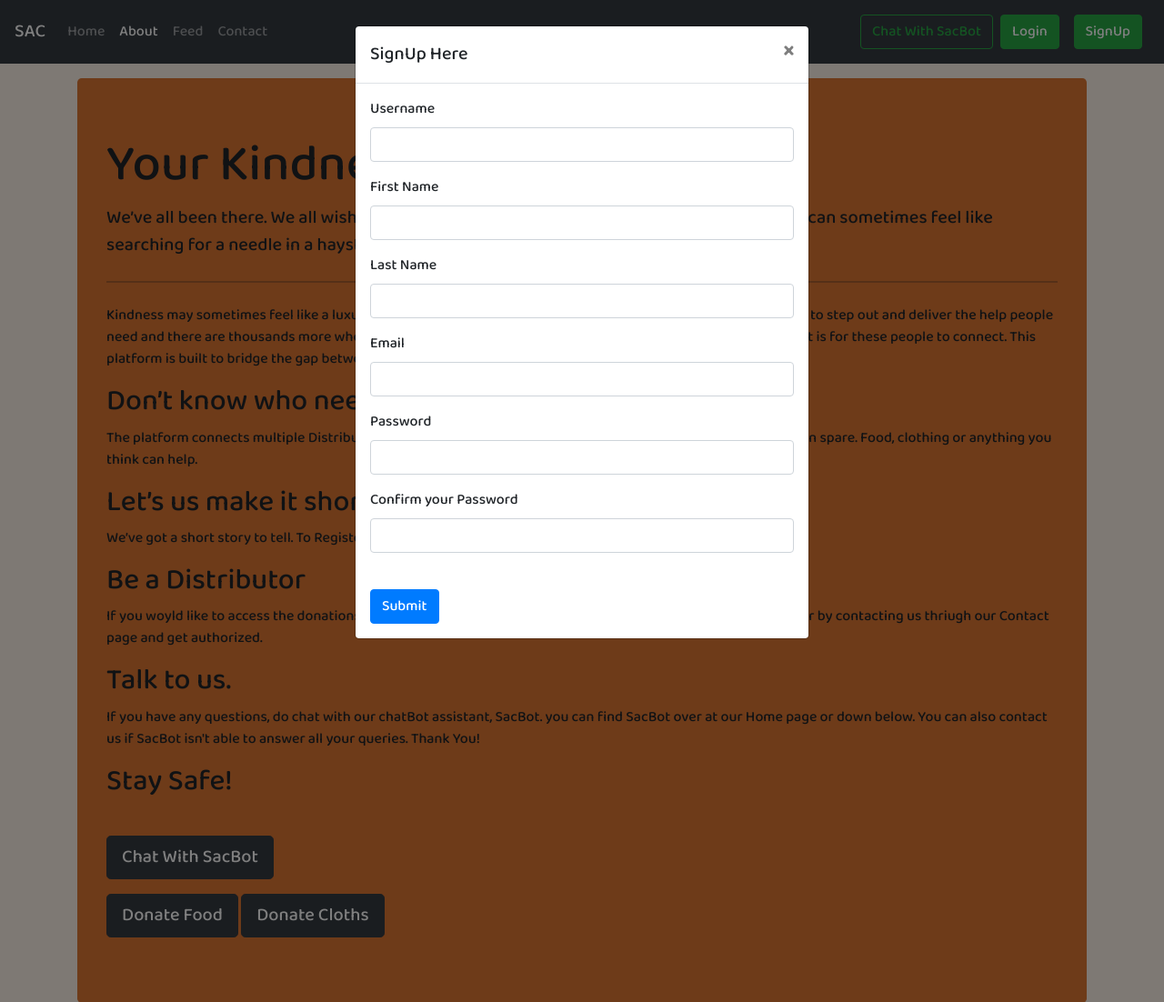
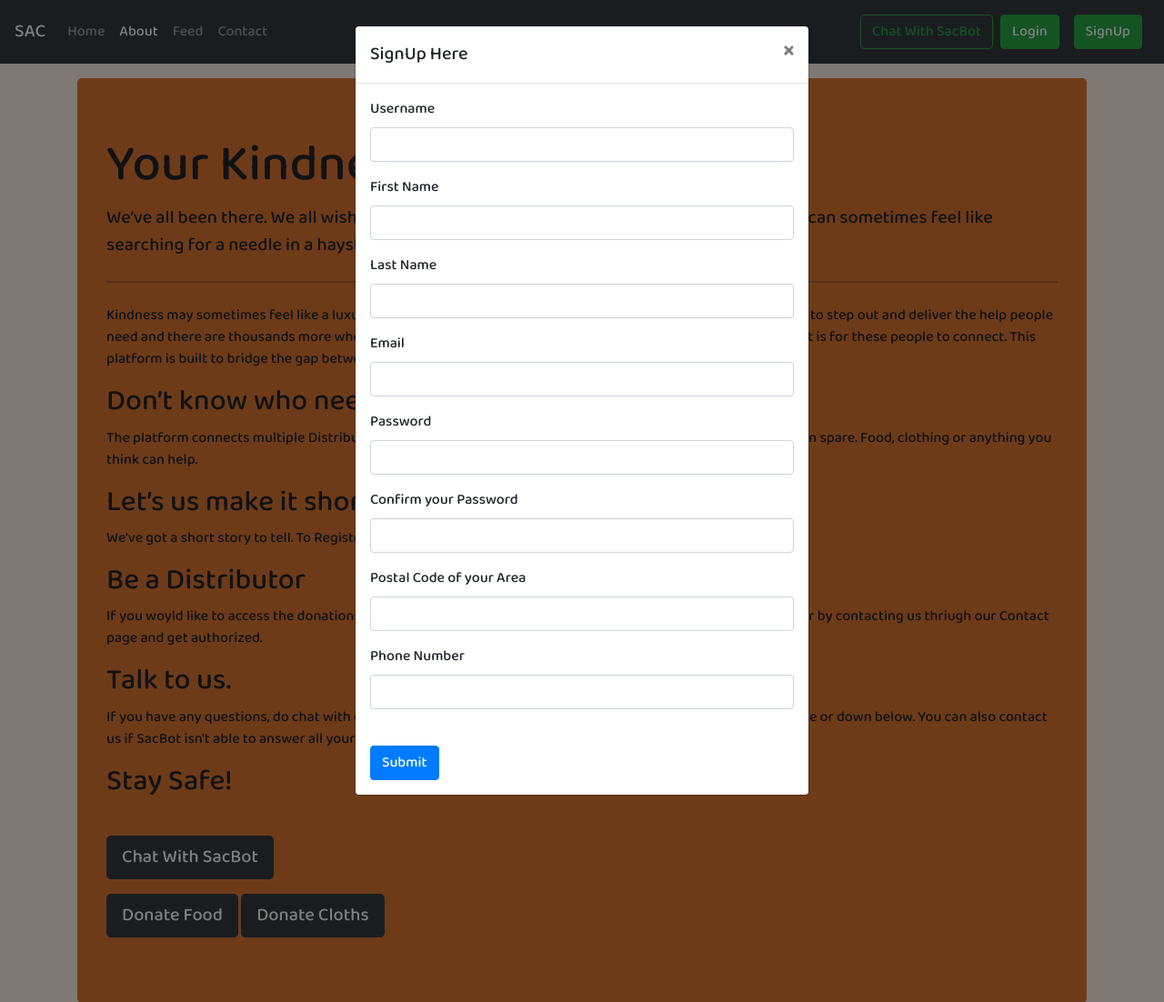
Before and after one commit to abhinavanand500/Sacate, a Django app: page /about in a window 1280 px wide, after a click on "SignUp". Shown: the top 1102 px of the page at 91% size. Run offline with Django 3.2, Linux system fonts and the light colour scheme; some libraries are stand-ins or nearby versions.

Commit message:
signup modification

```diff
--- a/mysite/views.py
+++ b/mysite/views.py
@@ -55,6 +55,12 @@ def handleSignup(request):
         email = request.POST['email']
         pass1 = request.POST['pass1']
         pass2 = request.POST['pass2']
+        phone = request.POST['phone']
+        zip1 = request.POST['zip']
+        user1=Userinfo.objects.filter(username=username)
+        if(user1):
+            messages.error(request, "This username is not valid. Please try with other username.")
+            return redirect('home')
 
         if(len(username)>10):
             messages.error(request, "Username length must be less than 10 character.")
@@ -72,7 +78,7 @@ def handleSignup(request):
         myuser.first_name = fname
         myuser.last_name = lname
         myuser.save()
-        userinformation = Userinfo(username=username,firstname=fname,lastname=lname, email=email, password=pass1)
+        userinformation = Userinfo(username=username,firstname=fname,lastname=lname, email=email, password=pass1,phone=phone, pin=zip1)
         userinformation.save()
         messages.success(request,"You have successfully registered in this Blog. Welcome!")
         return redirect('home')
--- a/templates/base.html
+++ b/templates/base.html
@@ -175,6 +175,14 @@
                     <label for="exampleInputPassword2">Confirm your Password</label>
                     <input type="password" class="form-control" id="exampleInputPassword2" name="pass2" required>
                   </div>
+                  <div class="form-group">
+                    <label for="lna">Postal Code of your Area</label>
+                    <input type="text" class="form-control" id="lna" name="zip" required>
+                  </div>
+                  <div class="form-group">
+                    <label for="lnam">Phone Number</label>
+                    <input type="text" class="form-control" id="lnam" name="phone" required>
+                  </div>
                     <br>
                     <button type="submit" class="btn btn-primary">Submit</button>
                 </form>
```
Also changed, not shown: db.sqlite3.
